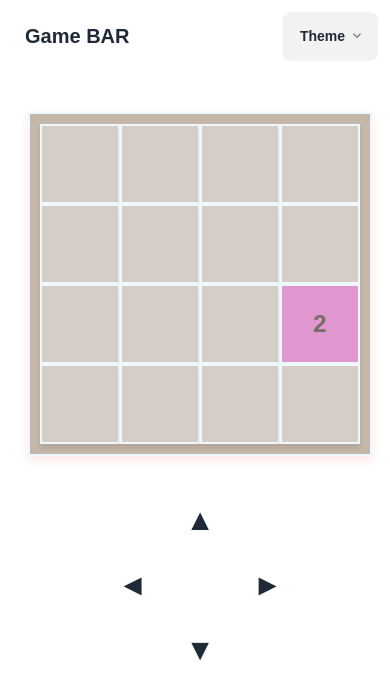
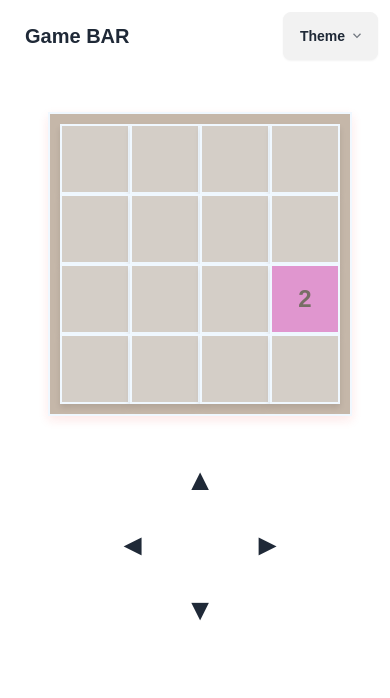
Before and after one commit to Aditya146699/gamebar, a Next.js app: page /game6 in a window 390 px wide. Shown: the top 698 px of the page. Built offline with nearby package versions, Linux system fonts and the light colour scheme.

Commit message:
Update page.module.css

```diff
--- a/app/game6/page.module.css
+++ b/app/game6/page.module.css
@@ -11,10 +11,6 @@
     align-items: center;
     justify-content: center;
     align-content: center;
-  }
-
-  .title {
-    margin-top: 3%;
   }
 
   .row {
@@ -124,7 +120,7 @@
     padding-bottom: 2%;
     top: 17%;
     left: 29%;
-    width: 42%;
+    width: 60%;
     height: 65%;
     background-color: rgb(165 151 151 / 70%);
     display: flex;
@@ -210,8 +206,8 @@ opacity: 50%;
     }
 
     .cell {
-      width: 80px;
-      height: 80px;
+      width: 70px;
+      height: 70px;
     }
     .mobileControls{
       display: flex;
```
